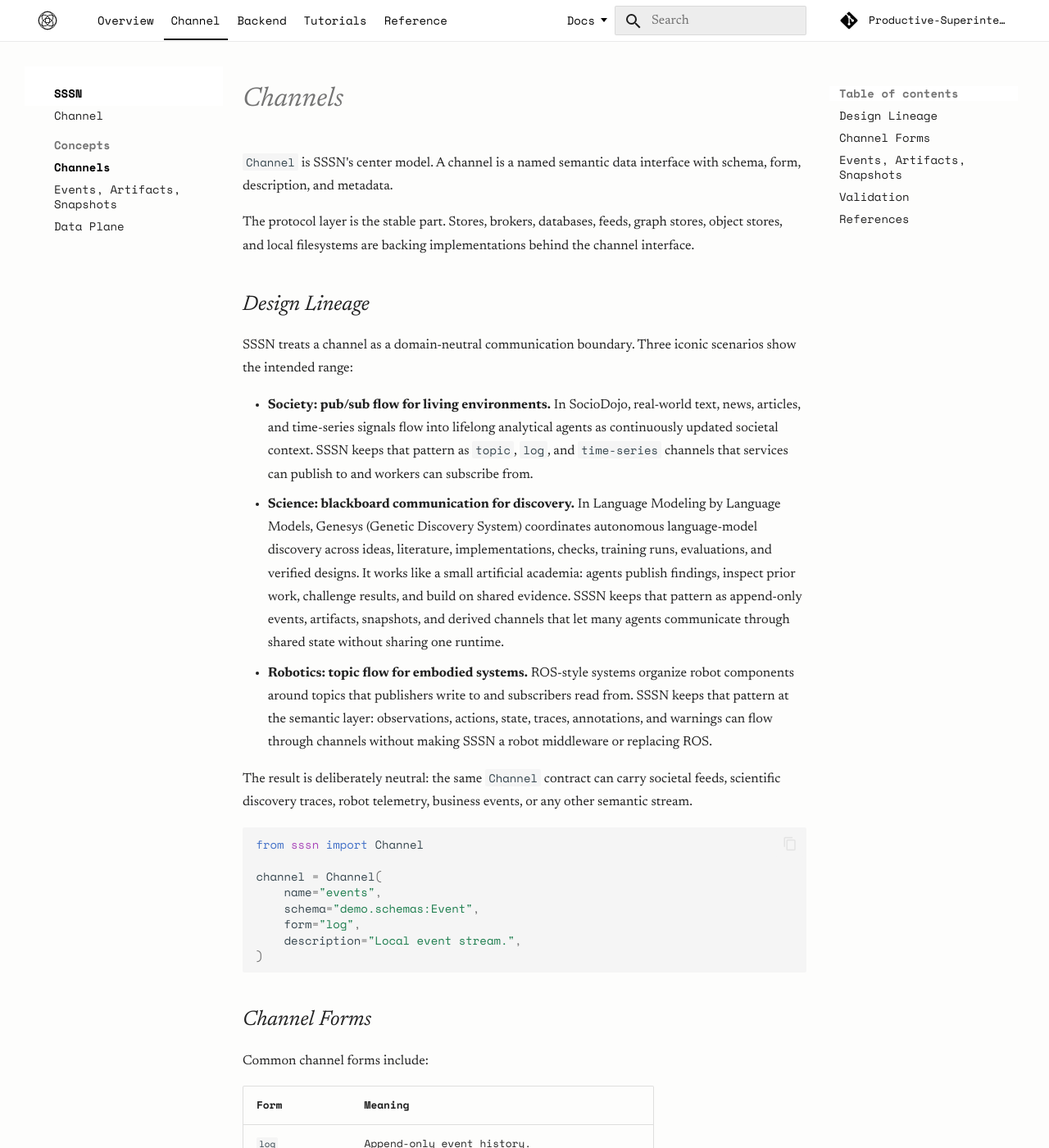
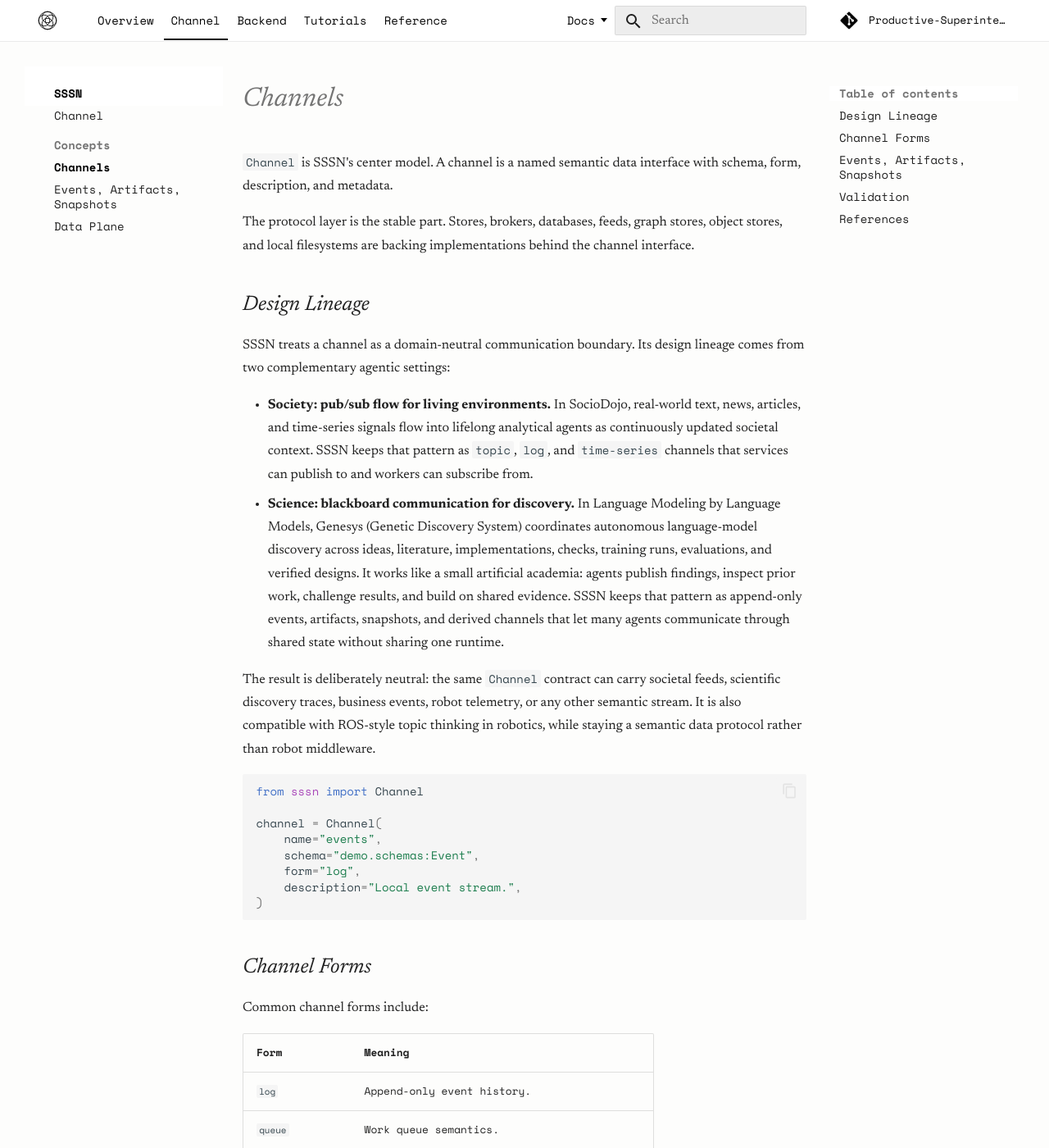
Before and after one commit to Productive-Superintelligence/sssn, an MkDocs documentation site: the page built from docs/concepts/channels.md, in a window 1280 px wide and 1400 px high. Shown: the whole window at 82% size. Built offline with MkDocs 1.6.1 and Material for MkDocs 9.7.7, drawn with Linux system fonts in a browser that asks for light colours; comment, search, counter and statistics services are not loaded.

Commit message:
Emphasize channel lineage

````diff
--- a/docs/concepts/channels.md
+++ b/docs/concepts/channels.md
@@ -9,8 +9,8 @@
 
 ## Design Lineage
 
-SSSN treats a channel as a domain-neutral communication boundary. Three iconic
-scenarios show the intended range:
+SSSN treats a channel as a domain-neutral communication boundary. Its design
+lineage comes from two complementary agentic settings:
 
 - **Society: pub/sub flow for living environments.** In SocioDojo, real-world
   text, news, articles, and time-series signals flow into lifelong analytical
@@ -25,15 +25,12 @@
   results, and build on shared evidence. SSSN keeps that pattern as append-only
   events, artifacts, snapshots, and derived channels that let many agents
   communicate through shared state without sharing one runtime.
-- **Robotics: topic flow for embodied systems.** ROS-style systems organize
-  robot components around topics that publishers write to and subscribers read
-  from. SSSN keeps that pattern at the semantic layer: observations, actions,
-  state, traces, annotations, and warnings can flow through channels without
-  making SSSN a robot middleware or replacing ROS.
 
 The result is deliberately neutral: the same `Channel` contract can carry
-societal feeds, scientific discovery traces, robot telemetry, business events,
-or any other semantic stream.
+societal feeds, scientific discovery traces, business events, robot telemetry,
+or any other semantic stream. It is also compatible with ROS-style topic
+thinking in robotics, while staying a semantic data protocol rather than robot
+middleware.
 
 ```python
 from sssn import Channel
````
Also changed, not shown: docs/protocol/index.md (+5 -7 lines).
